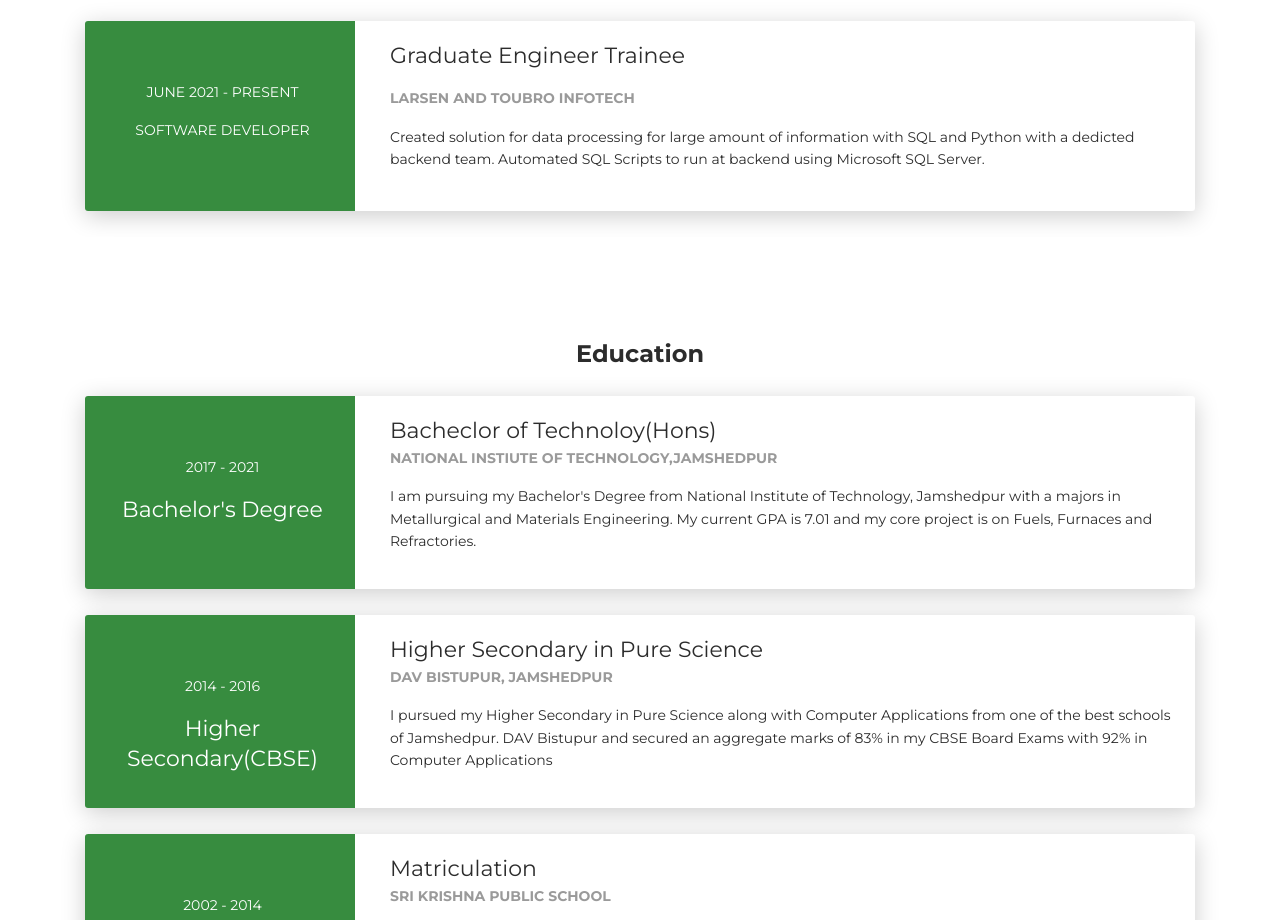
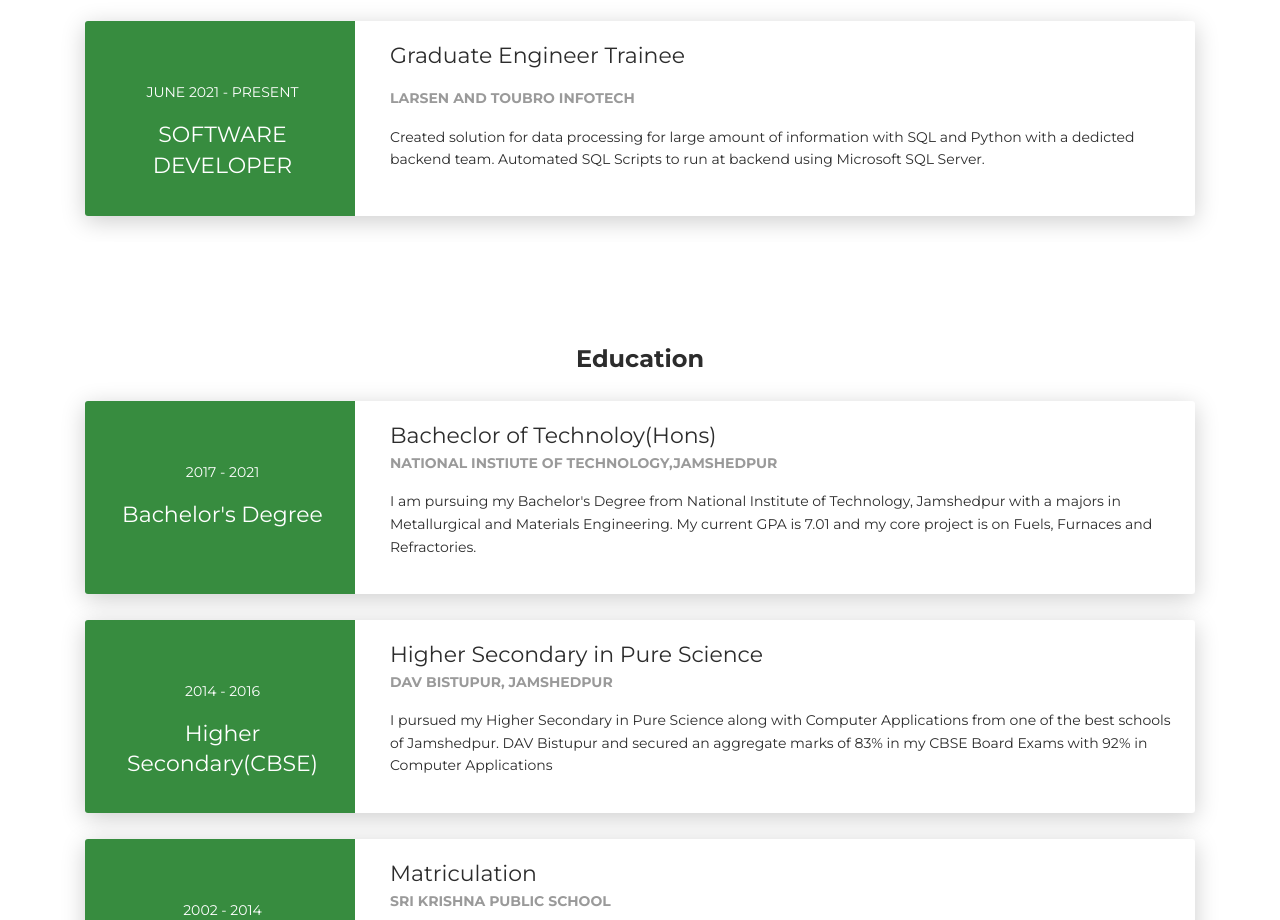
Before and after one commit to saikatbishal/resume, a website: page public/index.html in a window 1280 px wide. Shown: the part 3279-4199 px from the top of the page. Drawn offline with Linux system fonts and the light colour scheme.

Commit message:
new change -27 oct

```diff
--- a/public/index.html
+++ b/public/index.html
@@ -362,7 +362,7 @@
         <div class="col-md-3 bg-primary" data-aos="fade-right" data-aos-offset="50" data-aos-duration="500">
           <div class="card-body cc-experience-header">
             <p>June 2021 - Present</p>
-            <div>Software Developer</div>
+            <div class="h5">Software Developer</div>
           </div>
         </div>
         <div class="col-md-9" data-aos="fade-left" data-aos-offset="50" data-aos-duration="500">
```
